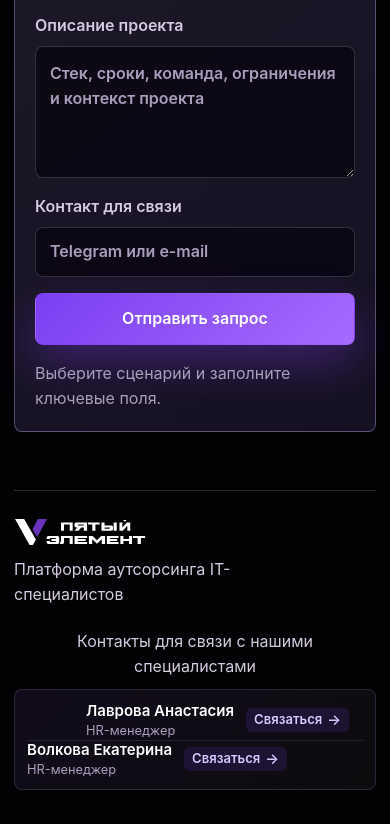
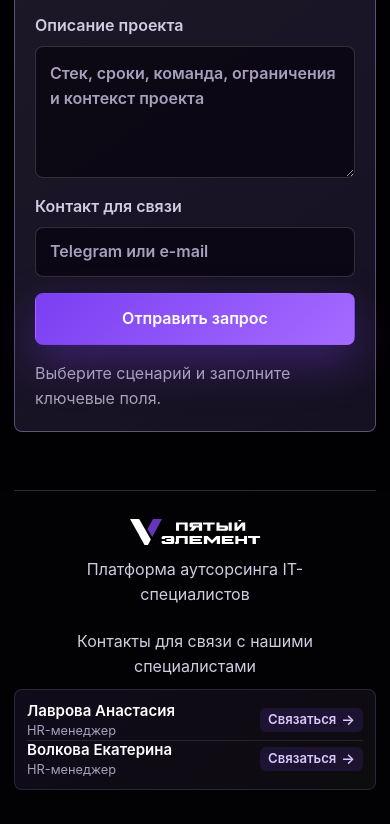
Before and after one commit to speow/5ELHRoutsource, a plain HTML site: page index.html in a window 390 px wide. Shown: the part 5197-6021 px from the top of the page. Drawn offline with Linux system fonts and the light colour scheme; a web font is replaced by a local one.

Commit message:
refactored contact info & footer for mobile devices

```diff
--- a/styles.css
+++ b/styles.css
@@ -1288,6 +1288,11 @@ h3 {
     gap: 22px;
   }
 
+  .footer-brand {
+    justify-items: center;
+    text-align: center;
+  }
+
   .footer-contact-group {
     display: grid;
     gap: 10px;
@@ -1306,7 +1311,9 @@ h3 {
 
   .footer-contact {
     gap: 12px;
+    justify-content: space-between;
     min-width: 0;
+    width: 100%;
     padding-left: 0;
     padding-right: 0;
     border-left: 0;
@@ -1319,6 +1326,13 @@ h3 {
   }
 
   .footer-contact:first-child {
+    justify-content: space-between;
+    padding-right: 0;
     border-top: 0;
   }
+
+  .footer-contact-action {
+    flex: 0 0 auto;
+    margin-left: auto;
+  }
 }
```
